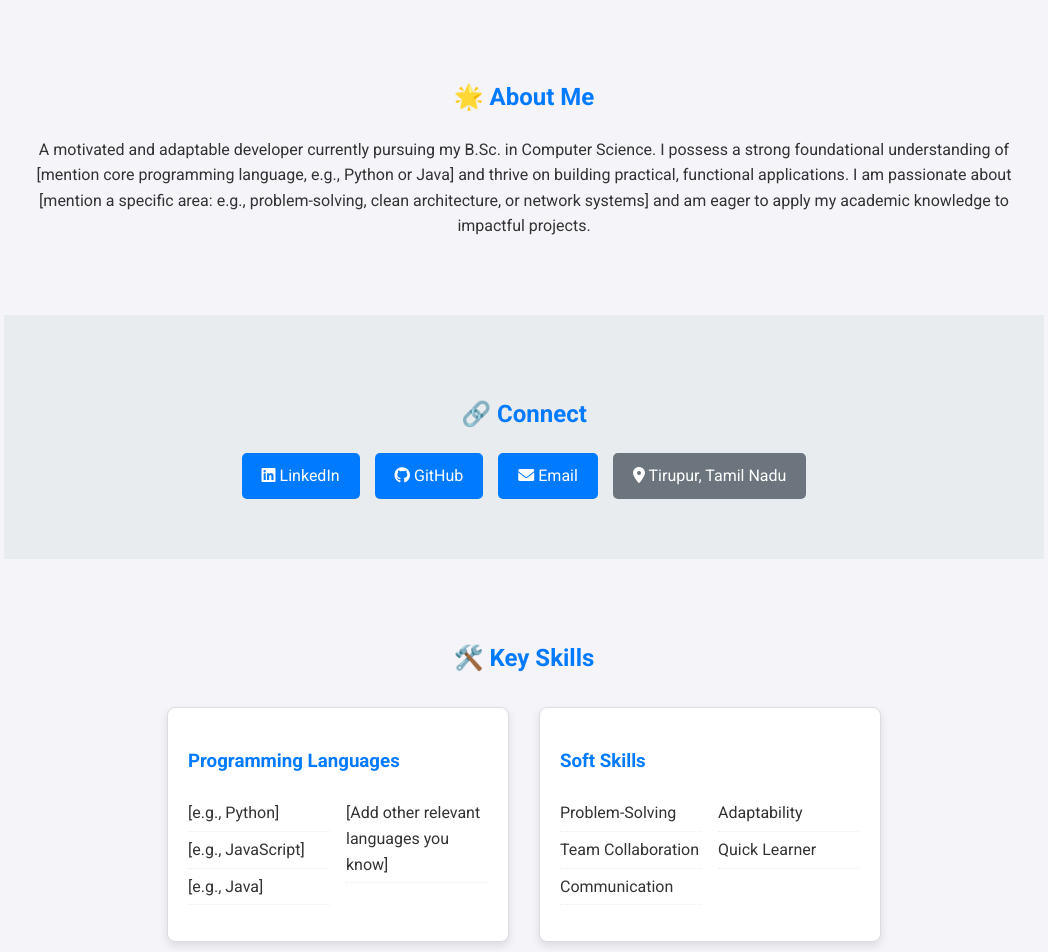
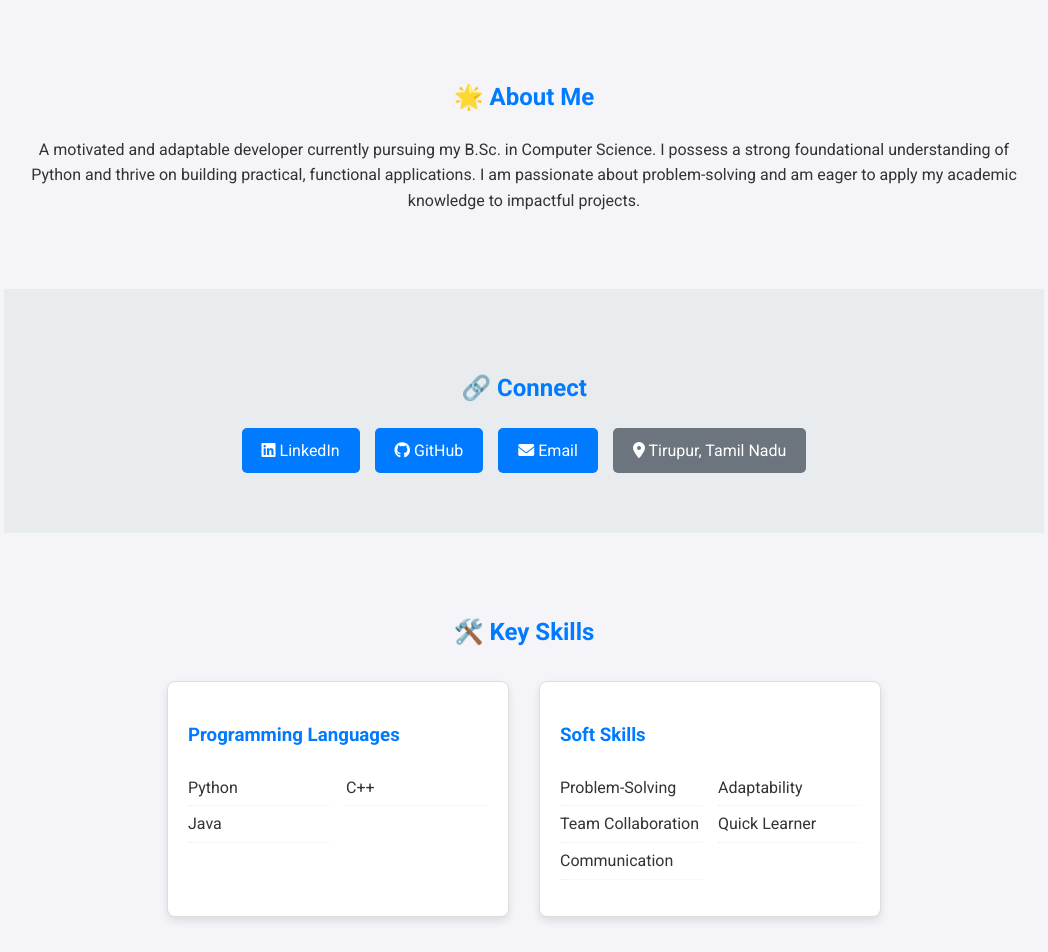
Before and after one commit to Sachinprabhu24/Portfolio, a plain HTML site: page index.html in a window 1280 px wide. Shown: the part 440-1392 px from the top of the page, without its empty margins (116-1164 px from the left). Drawn offline with Linux system fonts and the light colour scheme.

Commit message:
Revise portfolio content in index.html
Updated personal information and skills in the portfolio.

```diff
--- a/index.html
+++ b/index.html
@@ -22,7 +22,7 @@
     <main>
         <section id="about" class="container">
             <h2>🌟 About Me</h2>
-            <p>A motivated and adaptable developer currently pursuing my B.Sc. in Computer Science. I possess a strong foundational understanding of [mention core programming language, e.g., Python or Java] and thrive on building practical, functional applications. I am passionate about [mention a specific area: e.g., problem-solving, clean architecture, or network systems] and am eager to apply my academic knowledge to impactful projects.</p>
+            <p>A motivated and adaptable developer currently pursuing my B.Sc. in Computer Science. I possess a strong foundational understanding of Python  and thrive on building practical, functional applications. I am passionate about problem-solving and am eager to apply my academic knowledge to impactful projects.</p>
         </section>
 
         <section id="connect" class="container dark-bg">
@@ -42,10 +42,9 @@
                 <div class="skill-card">
                     <h3>Programming Languages</h3>
                     <ul>
-                        <li>[e.g., Python]</li>
-                        <li>[e.g., JavaScript]</li>
-                        <li>[e.g., Java]</li>
-                        <li>[Add other relevant languages you know]</li>
+                        <li>Python</li>
+                        <li>Java</li>
+                        <li>C++</li>
                     </ul>
                 </div>
 
@@ -102,4 +101,5 @@
     </footer>
 
 </body>
+
 </html>
```
